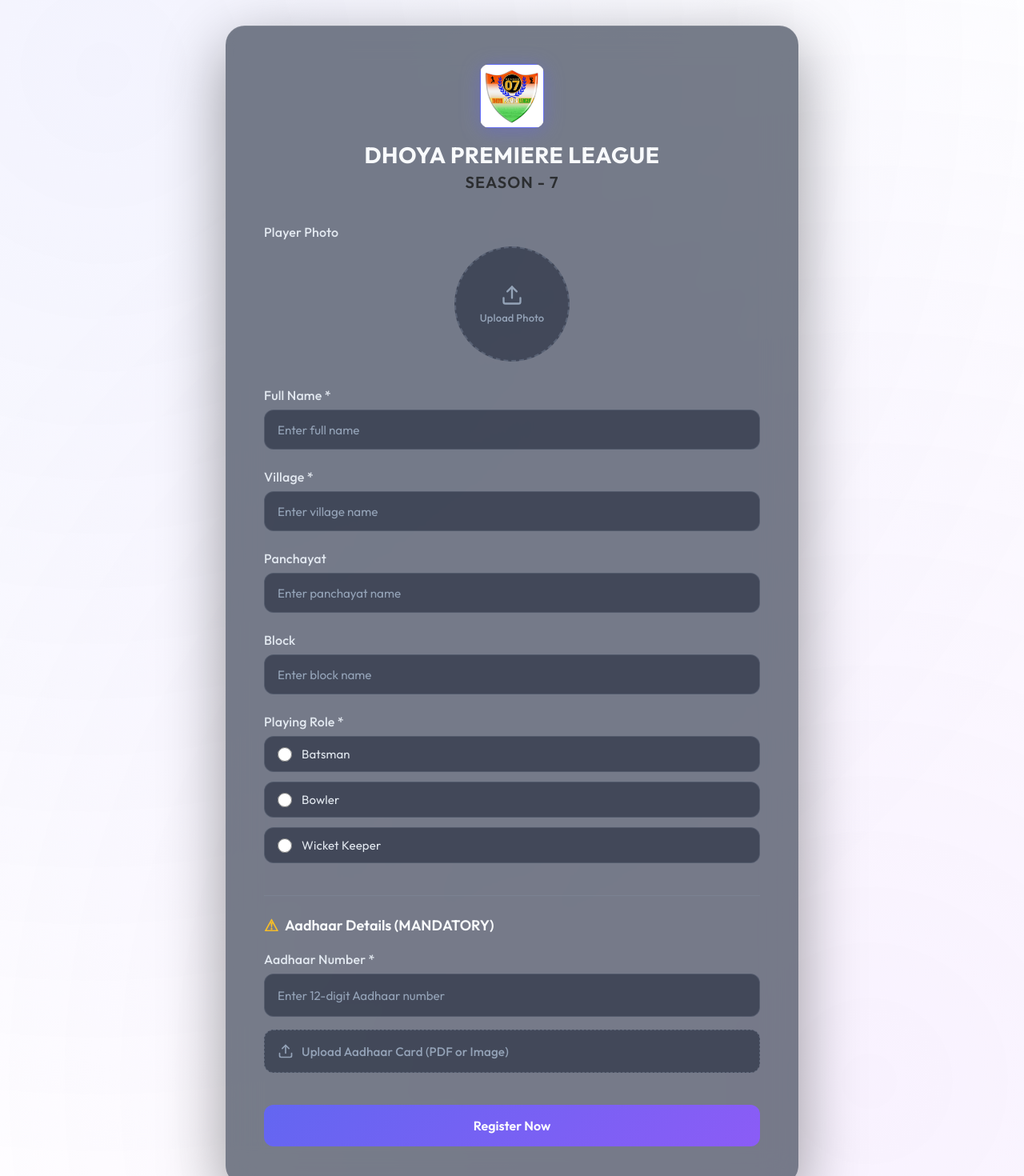
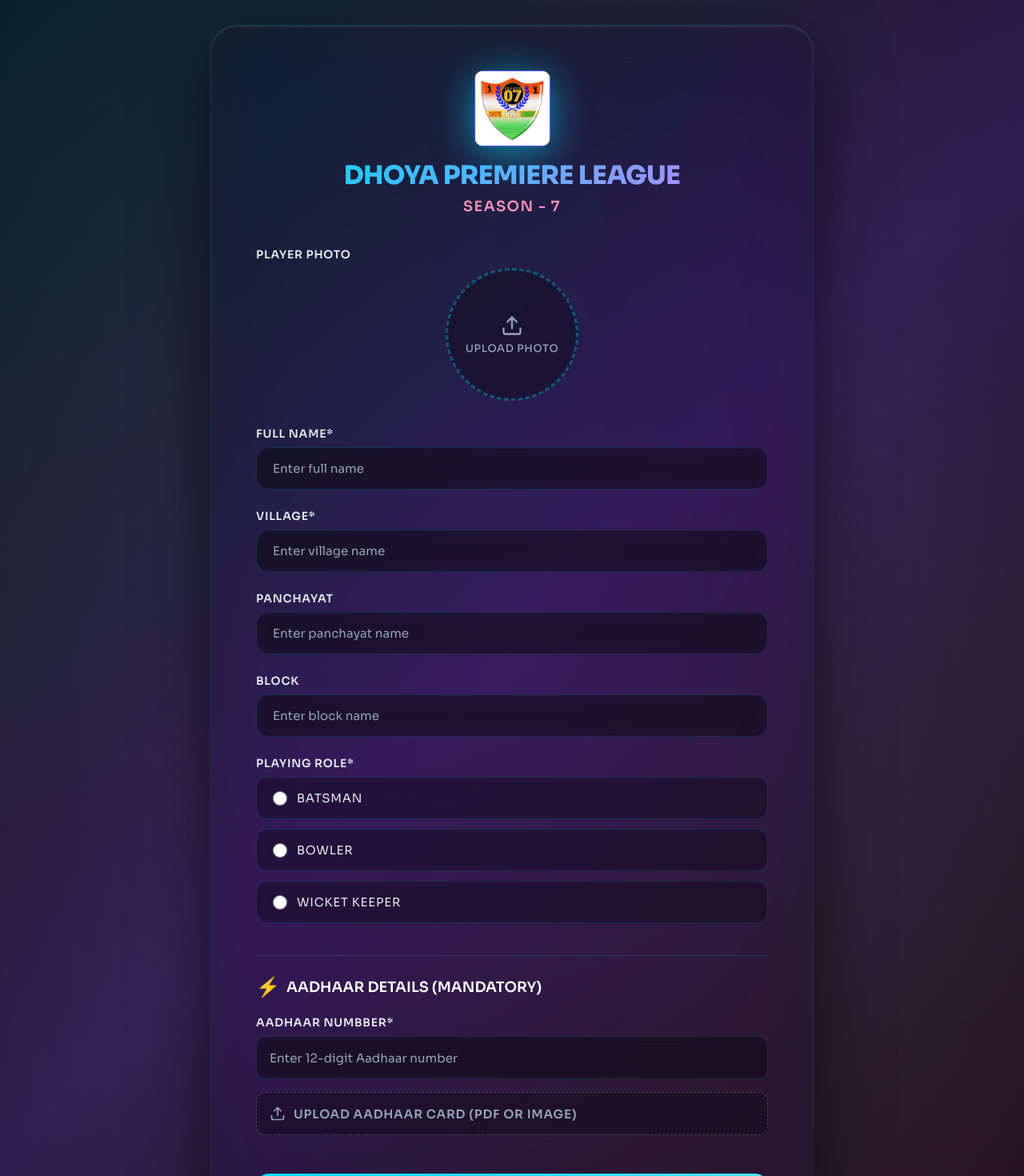
Before and after one commit to ayesha-jabeen00/dhoya-form, a React (Vite) app: page / in a window 1280 px wide. Shown: the top 1470 px of the page at 80% size. Built offline with nearby package versions, Linux system fonts and the light colour scheme.

Commit message:
Update UI and styles

```diff
--- a/src/PlayerRegistrationForm.css
+++ b/src/PlayerRegistrationForm.css
@@ -1,4 +1,25 @@
-@import url('https://fonts.googleapis.com/css2?family=Outfit:wght@300;400;500;600;700&display=swap');
+@import url('https://fonts.googleapis.com/css2?family=Sora:wght@300;400;500;600;700;800&display=swap');
+
+:root {
+  --primary: #00d9ff;
+  --primary-dark: #00a8cc;
+  --primary-light: #4de4ff;
+  --accent: #ff6b9d;
+  --accent-light: #ff8fb5;
+  --secondary: #c084fc;
+  --surface: #1a1625;
+  --surface-light: rgba(26, 22, 37, 0.4);
+  --surface-hover: rgba(26, 22, 37, 0.65);
+  --bg-dark: rgba(10, 8, 15, 0.4);
+  --bg-dark-hover: rgba(10, 8, 15, 0.6);
+  --text-primary: #ffffff;
+  --text-secondary: #e2e8f0;
+  --text-muted: #94a3b8;
+  --border: rgba(0, 217, 255, 0.15);
+  --border-focus: rgba(0, 217, 255, 0.35);
+  --success: #00e676;
+  --success-dark: #00c853;
+}
 
 .form-page {
   min-height: 100vh;
@@ -6,8 +27,8 @@
   align-items: center;
   justify-content: center;
   padding: 2rem;
-  font-family: 'Outfit', sans-serif;
-  background: white;
+  font-family: 'Sora', sans-serif;
+  background: linear-gradient(135deg, #0a080f 0%, #1a1625 25%, #2d1b4e 50%, #1a1625 75%, #0a080f 100%);
   position: relative;
   overflow: hidden;
 }
@@ -19,9 +40,11 @@
   left: -50%;
   width: 200%;
   height: 200%;
-  background: radial-gradient(circle at 30% 30%, rgba(99, 102, 241, 0.08) 0%, transparent 50%),
-    radial-gradient(circle at 70% 70%, rgba(168, 85, 247, 0.08) 0%, transparent 50%);
-  animation: float 20s ease-in-out infinite;
+  background:
+    radial-gradient(circle at 20% 20%, rgba(0, 217, 255, 0.15) 0%, transparent 40%),
+    radial-gradient(circle at 80% 80%, rgba(255, 107, 157, 0.12) 0%, transparent 45%),
+    radial-gradient(circle at 50% 50%, rgba(192, 132, 252, 0.1) 0%, transparent 50%);
+  animation: float 25s ease-in-out infinite;
 }
 
 @keyframes float {
@@ -38,17 +61,17 @@
 
 .form-container {
   width: 100%;
-  max-width: 620px;
-  background: rgba(30, 41, 59, 0.6);
-  backdrop-filter: blur(20px);
-  border-radius: 24px;
-  padding: 3rem;
-  box-shadow: 0 25px 80px rgba(0, 0, 0, 0.4),
-    0 0 0 1px rgba(255, 255, 255, 0.05),
-    inset 0 1px 0 rgba(255, 255, 255, 0.1);
+  max-width: 640px;
+  background: var(--surface-light);
+  backdrop-filter: blur(40px) saturate(180%);
+  border-radius: 32px;
+  padding: 3.5rem;
+  box-shadow: 0 30px 90px rgba(0, 0, 0, 0.6),
+    0 0 0 1px rgba(0, 217, 255, 0.2),
+    inset 0 2px 0 rgba(255, 255, 255, 0.08);
   position: relative;
   z-index: 1;
-  animation: slideUp 0.6s ease-out;
+  animation: slideUp 0.7s cubic-bezier(0.16, 1, 0.3, 1);
 }
 
 @keyframes slideUp {
@@ -69,32 +92,37 @@
 }
 
 .league-logo {
-  width: 80px;
-  height: 80px;
+  width: 95px;
+  height: 95px;
   margin: 0 auto 1rem;
 }
 
 .league-logo svg {
   width: 100%;
   height: 100%;
-  filter: drop-shadow(0 4px 12px rgba(99, 102, 241, 0.4));
+  filter: drop-shadow(0 8px 24px rgba(0, 217, 255, 0.6));
 }
 
 .form-title {
-  font-size: 1.75rem;
-  font-weight: 700;
-  color: #f8fafc;
-  margin: 0 0 0.25rem 0;
-  letter-spacing: 0.02em;
+  font-size: 2rem;
+  font-weight: 800;
+  color: var(--text-primary);
+  margin: 0 0 0.5rem 0;
+  letter-spacing: -0.02em;
   text-transform: uppercase;
+  background: linear-gradient(135deg, var(--primary) 0%, var(--secondary) 100%);
+  -webkit-background-clip: text;
+  -webkit-text-fill-color: transparent;
+  background-clip: text;
 }
 
 .form-subtitle {
-  font-size: 1.25rem;
-  color: #2c2e31;
+  font-size: 1.125rem;
+  color: var(--accent-light);
   margin: 0;
   font-weight: 600;
-  letter-spacing: 0.05em;
+  letter-spacing: 0.08em;
+  text-transform: uppercase;
 }
 
 .contact-form {
@@ -110,10 +138,11 @@
 }
 
 .form-group label {
-  font-size: 1rem;
-  font-weight: 500;
-  color: #e2e8f0;
-  letter-spacing: 0.01em;
+  font-size: 0.875rem;
+  font-weight: 600;
+  color: var(--text-secondary);
+  letter-spacing: 0.05em;
+  text-transform: uppercase;
 }
 
 .form-group input[type="text"],
@@ -122,30 +151,32 @@
 .form-group select,
 .form-group textarea {
   width: 100%;
-  padding: 0.875rem 1rem;
-  font-size: 1rem;
-  font-family: 'Outfit', sans-serif;
-  color: #f1f5f9;
-  background: rgba(15, 23, 42, 0.5);
-  border: 1px solid rgba(148, 163, 184, 0.2);
-  border-radius: 12px;
-  transition: all 0.25s ease;
+  padding: 1rem 1.25rem;
+  font-size: 0.95rem;
+  font-family: 'Sora', sans-serif;
+  color: var(--text-primary);
+  background: var(--bg-dark);
+  backdrop-filter: blur(10px);
+  border: 1px solid var(--border);
+  border-radius: 16px;
+  transition: all 0.3s cubic-bezier(0.4, 0, 0.2, 1);
   outline: none;
   box-sizing: border-box;
 }
 
 .form-group input::placeholder,
 .form-group textarea::placeholder {
-  color: #64748b;
+  color: var(--text-muted);
 }
 
 .form-group input:focus,
 .form-group select:focus,
 .form-group textarea:focus {
-  border-color: #6366f1;
-  box-shadow: 0 0 0 3px rgba(99, 102, 241, 0.15),
-    0 0 20px rgba(99, 102, 241, 0.1);
-  background: rgba(15, 23, 42, 0.7);
+  border-color: var(--primary);
+  box-shadow: 0 0 0 4px rgba(0, 217, 255, 0.1),
+    0 8px 32px rgba(0, 217, 255, 0.15);
+  background: var(--bg-dark-hover);
+  transform: translateY(-1px);
 }
 
 .photo-upload-group {
@@ -162,20 +193,40 @@
 
 .file-upload-label {
   display: block;
-  width: 140px;
-  height: 140px;
+  width: 160px;
+  height: 160px;
   margin: 0 auto;
-  border: 2px dashed rgba(148, 163, 184, 0.3);
+  border: 3px dashed var(--border-focus);
   border-radius: 50%;
   cursor: pointer;
-  transition: all 0.3s ease;
+  transition: all 0.4s cubic-bezier(0.4, 0, 0.2, 1);
   overflow: hidden;
-  background: rgba(15, 23, 42, 0.5);
+  background: var(--bg-dark);
+  position: relative;
+}
+
+.file-upload-label::before {
+  content: '';
+  position: absolute;
+  inset: -2px;
+  border-radius: 50%;
+  padding: 2px;
+  background: linear-gradient(135deg, var(--primary), var(--accent));
+  -webkit-mask: linear-gradient(#fff 0 0) content-box, linear-gradient(#fff 0 0);
+  -webkit-mask-composite: xor;
+  mask-composite: exclude;
+  opacity: 0;
+  transition: opacity 0.3s ease;
+}
+
+.file-upload-label:hover::before {
+  opacity: 1;
 }
 
 .file-upload-label:hover {
-  border-color: #6366f1;
-  box-shadow: 0 0 20px rgba(99, 102, 241, 0.2);
+  border-color: transparent;
+  box-shadow: 0 0 40px rgba(0, 217, 255, 0.4);
+  transform: scale(1.05);
 }
 
 .upload-placeholder {
@@ -185,7 +236,7 @@
   justify-content: center;
   height: 100%;
   gap: 0.5rem;
-  color: #94a3b8;
+  color: var(--text-muted);
 }
 
 .upload-placeholder svg {
@@ -220,16 +271,17 @@
   align-items: center;
   gap: 0.75rem;
   cursor: pointer;
-  padding: 0.75rem 1rem;
-  background: rgba(15, 23, 42, 0.5);
-  border: 1px solid rgba(148, 163, 184, 0.2);
-  border-radius: 12px;
-  transition: all 0.25s ease;
+  padding: 1rem 1.25rem;
+  background: var(--bg-dark);
+  border: 1px solid var(--border);
+  border-radius: 14px;
+  transition: all 0.3s cubic-bezier(0.4, 0, 0.2, 1);
 }
 
 .radio-option:hover {
-  background: rgba(15, 23, 42, 0.7);
-  border-color: rgba(148, 163, 184, 0.3);
+  background: var(--bg-dark-hover);
+  border-color: var(--border-focus);
+  transform: translateX(4px);
 }
 
 .radio-option input[type="radio"] {
@@ -237,12 +289,12 @@
   height: 18px;
   margin: 0;
   cursor: pointer;
-  accent-color: #6366f1;
+  accent-color: var(--primary);
 }
 
 .radio-label {
   font-size: 0.9375rem;
-  color: #e2e8f0;
+  color: var(--text-secondary);
   font-weight: 400;
 }
 
@@ -251,8 +303,9 @@
 }
 
 .radio-option:has(input[type="radio"]:checked) {
-  background: rgba(99, 102, 241, 0.1);
-  border-color: #6366f1;
+  background: rgba(0, 217, 255, 0.08);
+  border-color: var(--primary);
+  box-shadow: 0 0 20px rgba(0, 217, 255, 0.15);
 }
 
 .style-group {
@@ -263,23 +316,26 @@
 .aadhaar-section {
   margin-top: 1rem;
   padding-top: 1.5rem;
-  border-top: 1px solid rgba(148, 163, 184, 0.2);
+  border-top: 1px solid var(--border);
 }
 
 .section-title {
   font-size: 1.125rem;
   font-weight: 600;
-  color: #f8fafc;
+  color: var(--text-primary);
   margin: 0 0 1.25rem 0;
   display: flex;
   align-items: center;
   gap: 0.5rem;
+   text-transform: uppercase;
+
 }
 
+
 .section-title::before {
-  content: '⚠';
-  font-size: 1.25rem;
-  color: #fbbf24;
+  content: '⚡';
+  font-size: 1.5rem;
+  color: var(--accent-light);
 }
 
 .file-upload-group {
@@ -288,17 +344,19 @@
 
 .file-upload-label-simple {
   display: block;
-  padding: 0.875rem 1rem;
-  background: rgba(15, 23, 42, 0.5);
-  border: 1px solid rgba(148, 163, 184, 0.2);
-  border-radius: 12px;
+  padding: 1rem 1.25rem;
+  background: var(--bg-dark);
+  border: 2px dashed var(--border);
+  border-radius: 16px;
   cursor: pointer;
-  transition: all 0.25s ease;
+  transition: all 0.3s cubic-bezier(0.4, 0, 0.2, 1);
 }
 
 .file-upload-label-simple:hover {
-  background: rgba(15, 23, 42, 0.7);
-  border-color: #6366f1;
+  border-color: var(--primary);
+  background: var(--bg-dark-hover);
+  box-shadow: 0 8px 24px rgba(0, 217, 255, 0.15);
+  transform: translateY(-2px);
 }
 
 .file-placeholder,
@@ -306,12 +364,12 @@
   display: flex;
   align-items: center;
   gap: 0.75rem;
-  color: #94a3b8;
+  color: var(--text-muted);
   font-size: 0.9375rem;
 }
 
 .file-selected {
-  color: #22c55e;
+  color: var(--success);
 }
 
 .file-placeholder svg,
@@ -322,19 +380,21 @@
 
 .submit-button {
   width: 100%;
-  padding: 1rem 1.5rem;
-  font-size: 1rem;
-  font-weight: 600;
-  font-family: 'Outfit', sans-serif;
-  color: #fff;
-  background: linear-gradient(135deg, #6366f1 0%, #8b5cf6 100%);
+  padding: 1.25rem 2rem;
+  font-size: 1.05rem;
+  font-weight: 700;
+  font-family: 'Sora', sans-serif;
+  color: #0a080f;
+  background: linear-gradient(135deg, var(--primary) 0%, var(--primary-light) 100%);
   border: none;
-  border-radius: 12px;
+  border-radius: 16px;
   cursor: pointer;
-  transition: all 0.3s ease;
-  margin-top: 1rem;
+  transition: all 0.4s cubic-bezier(0.4, 0, 0.2, 1);
+  margin-top: 1.5rem;
   position: relative;
   overflow: hidden;
+  text-transform: uppercase;
+  letter-spacing: 0.1em;
 }
 
 .submit-button::before {
@@ -349,8 +409,8 @@
 }
 
 .submit-button:hover {
-  transform: translateY(-2px);
-  box-shadow: 0 10px 30px rgba(99, 102, 241, 0.4);
+  transform: translateY(-3px);
+  box-shadow: 0 16px 48px rgba(0, 217, 255, 0.5);
 }
 
 .submit-button:hover::before {
@@ -363,18 +423,18 @@
 
 .success-container {
   text-align: center;
-  padding: 3rem;
-  background: rgba(30, 41, 59, 0.6);
-  backdrop-filter: blur(20px);
-  border-radius: 24px;
-  box-shadow: 0 25px 80px rgba(0, 0, 0, 0.4),
-    0 0 0 1px rgba(255, 255, 255, 0.05),
-    inset 0 1px 0 rgba(255, 255, 255, 0.1);
-  max-width: 480px;
+  padding: 3.5rem;
+  background: var(--surface-light);
+  backdrop-filter: blur(40px) saturate(180%);
+  border-radius: 32px;
+  box-shadow: 0 30px 90px rgba(0, 0, 0, 0.6),
+    0 0 0 1px rgba(0, 217, 255, 0.2),
+    inset 0 2px 0 rgba(255, 255, 255, 0.08);
+  max-width: 500px;
   width: 100%;
   position: relative;
   z-index: 1;
-  animation: scaleIn 0.5s ease-out;
+  animation: scaleIn 0.6s cubic-bezier(0.16, 1, 0.3, 1);
 }
 
 @keyframes scaleIn {
@@ -393,7 +453,7 @@
   width: 80px;
   height: 80px;
   margin: 0 auto 1.5rem;
-  background: linear-gradient(135deg, #22c55e 0%, #16a34a 100%);
+  background: linear-gradient(135deg, var(--success) 0%, var(--success-dark) 100%);
   border-radius: 50%;
   display: flex;
   align-items: center;
@@ -405,11 +465,11 @@
 
   0%,
   100% {
-    box-shadow: 0 0 0 0 rgba(34, 197, 94, 0.4);
+    box-shadow: 0 0 0 0 rgba(16, 185, 129, 0.4);
   }
 
   50% {
-    box-shadow: 0 0 0 15px rgba(34, 197, 94, 0);
+    box-shadow: 0 0 0 15px rgba(16, 185, 129, 0);
   }
 }
 
@@ -431,14 +491,14 @@
 .success-title {
   font-size: 2rem;
   font-weight: 700;
-  color: #f8fafc;
+  color: var(--text-primary);
   margin: 0 0 0.75rem 0;
   letter-spacing: -0.02em;
 }
 
 .success-message {
   font-size: 1.125rem;
-  color: #94a3b8;
+  color: var(--text-muted);
   margin: 0 0 2rem 0;
   line-height: 1.6;
 }
@@ -448,9 +508,9 @@
   font-size: 0.9375rem;
   font-weight: 500;
   font-family: 'Outfit', sans-serif;
-  color: #e2e8f0;
+  color: var(--text-secondary);
   background: transparent;
-  border: 1px solid rgba(148, 163, 184, 0.3);
+  border: 1px solid var(--border-focus);
   border-radius: 12px;
   cursor: pointer;
   transition: all 0.25s ease;
@@ -503,7 +563,7 @@
   width: 100%;
   height: 100%;
   object-fit: contain;
-  filter: drop-shadow(0 4px 12px rgba(99, 102, 241, 0.4));
+  filter: drop-shadow(0 8px 24px rgba(0, 217, 255, 0.6));
   border-radius: 12px;
 }
 
@@ -537,17 +597,18 @@
   justify-content: center;
   height: 100%;
   gap: 6px;
-  color: #94a3b8;
+  color: var(--text-muted);
 }
 
 .upload-placeholder svg {
   width: 28px;
   height: 28px;
-  color: #94a3b8;
+  color: var(--text-muted);
 }
 
 .file-upload-label:hover .upload-placeholder svg {
-  color: #6366f1;
+  color: var(--primary);
+  transform: scale(1.1);
 }
 
 .upload-placeholder span {
@@ -559,7 +620,7 @@
 .file-upload-label-simple {
   width: 100%;
   padding: 0.9rem 1rem;
-  background: rgba(15, 23, 42, 0.5);
+  background: var(--bg-dark);
   border: 1px dashed rgba(148, 163, 184, 0.35);
   border-radius: 12px;
   cursor: pointer;
@@ -567,8 +628,8 @@
 }
 
 .file-upload-label-simple:hover {
-  border-color: #6366f1;
-  background: rgba(15, 23, 42, 0.7);
+  border-color: var(--primary);
+  background: var(--bg-dark-hover);
 }
 
 /* File placeholder + selected */
@@ -582,11 +643,11 @@
 }
 
 .file-placeholder {
-  color: #94a3b8;
+  color: var(--text-muted);
 }
 
 .file-selected {
-  color: #22c55e;
+  color: var(--success);
   font-weight: 500;
 }
 
@@ -606,6 +667,6 @@
 }
 
 .form-group input::placeholder {
-  color: #94a3b8;
+  color: var(--text-muted);
   font-size: 0.95rem;
 }
--- a/src/PlayerRegistrationForm.jsx
+++ b/src/PlayerRegistrationForm.jsx
@@ -98,7 +98,7 @@ export default function PlayerRegistrationForm() {
                 <form onSubmit={handleSubmit} className="contact-form">
                     {/* Photo */}
                     <div className="form-group photo-upload-group">
-                        <label>Player Photo</label>
+                        <label>PLAYER PHOTO</label>
 
                         <div className="photo-upload-container">
                             <input
@@ -140,7 +140,7 @@ export default function PlayerRegistrationForm() {
 
                     {/* Name */}
                     <div className="form-group">
-                        <label>Full Name *</label>
+                        <label>FULL NAME*</label>
                         <input
                             type="text"
                             name="fullName"
@@ -154,7 +154,7 @@ export default function PlayerRegistrationForm() {
 
                     {/* Village */}
                     <div className="form-group">
-                        <label>Village *</label>
+                        <label>VILLAGE*</label>
                         <input
                             type="text"
                             name="village"
@@ -168,7 +168,7 @@ export default function PlayerRegistrationForm() {
 
                     {/* Panchayat */}
                     <div className="form-group">
-                        <label>Panchayat</label>
+                        <label>PANCHAYAT</label>
                         <input
                             type="text"
                             name="panchayat"
@@ -181,7 +181,7 @@ export default function PlayerRegistrationForm() {
 
                     {/* Block */}
                     <div className="form-group">
-                        <label>Block</label>
+                        <label>BLOCK</label>
                         <input
                             type="text"
                             name="block"
@@ -194,7 +194,7 @@ export default function PlayerRegistrationForm() {
 
                     {/* Playing Role */}
                     <div className="form-group">
-                        <label>Playing Role *</label>
+                        <label>PLAYING ROLE*</label>
 
                         <div className="radio-group">
                             <label className="radio-option">
@@ -288,11 +288,11 @@ export default function PlayerRegistrationForm() {
 
                     {/* Aadhaar */}
                     <div className="aadhaar-section">
-                        <h3 className="section-title">Aadhaar Details (MANDATORY)</h3>
+                        <h3 className="section-title">AADHAAR DETAILS (MANDATORY)</h3>
 
                         {/* Aadhaar Number */}
                         <div className="form-group">
-                            <label>Aadhaar Number *</label>
+                            <label>AADHAAR NUMBBER*</label>
                             <input
                                 type="text"
                                 name="aadhaarNumber"
@@ -349,7 +349,7 @@ export default function PlayerRegistrationForm() {
 
 
                     <button type="submit" className="submit-button">
-                        Register Now
+                        REGISTER NOW
                     </button>
                 </form>
             </div>
```
